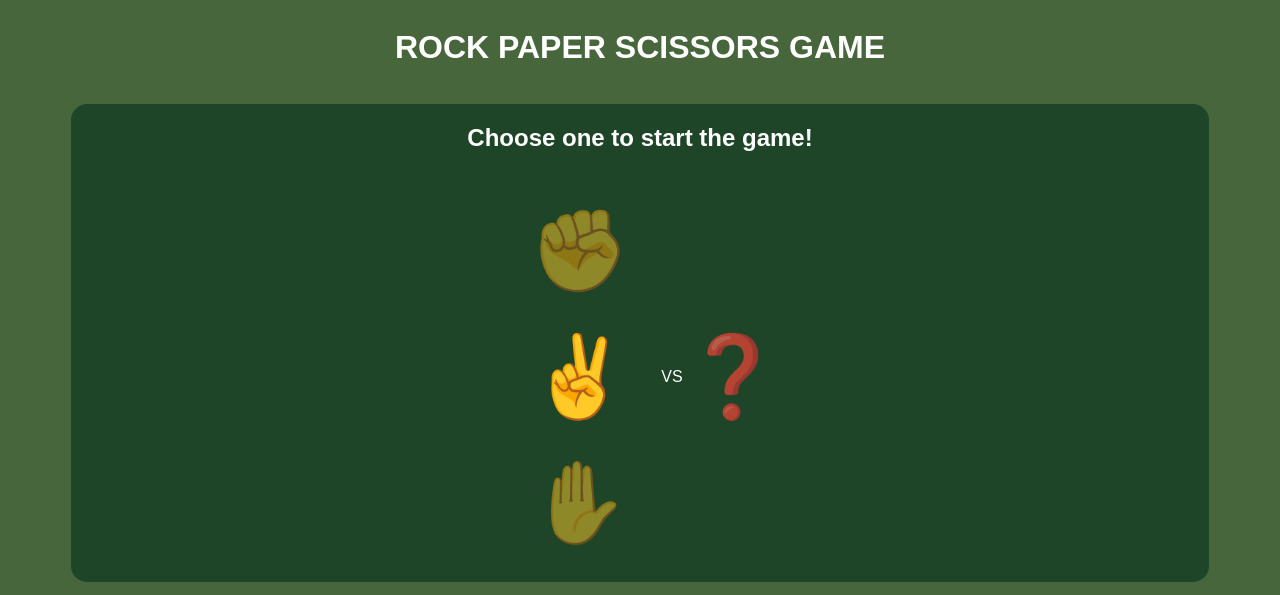
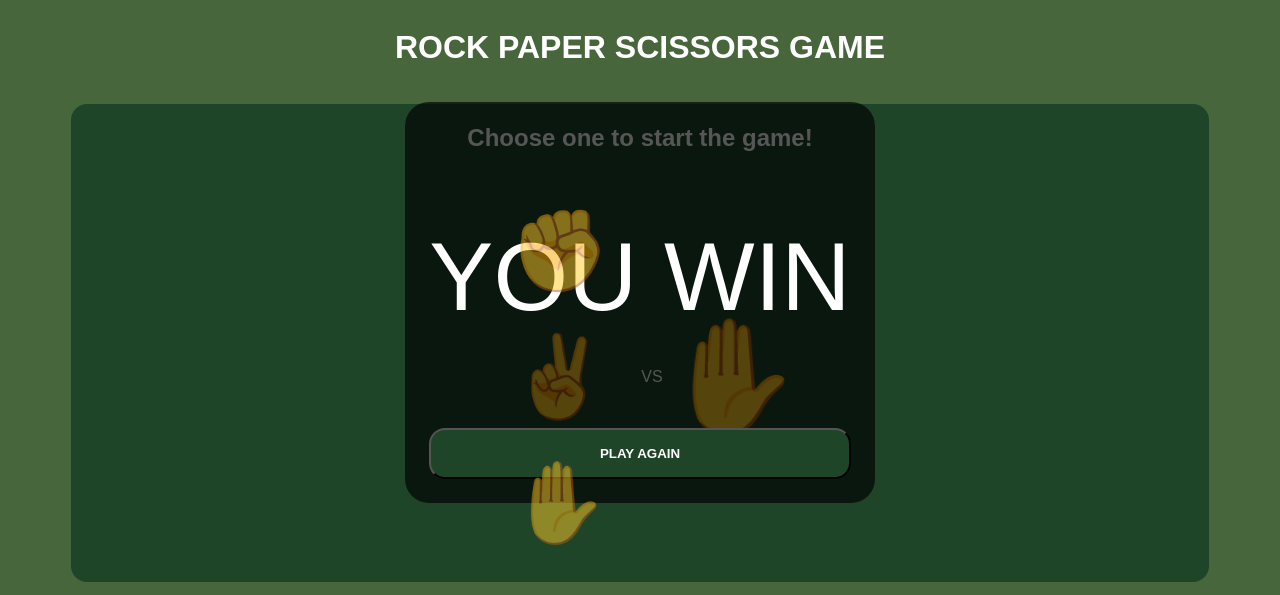
Before and after one commit to AngelTaRa99/rock-paper-scissors, a plain HTML site: page index.html in a window 1280 px wide. Both pictures are taken after a click on the element "✌️". Drawn offline with Linux system fonts and the light colour scheme.

Commit message:
Add result of the match screen, now cpu choice displays on screen

```diff
--- a/index.html
+++ b/index.html
@@ -10,6 +10,10 @@
 
     <body>
         <h1>ROCK PAPER SCISSORS GAME</h1>
+        <div id='resultScreen' class="resultScreen">
+            <p id="result"></p>
+            <button class="playButton">PLAY AGAIN</button>
+        </div>
         <div class="playArea">
         <h2>Choose one to start the game!</h2>
         <div class="gameArena">
@@ -23,15 +27,11 @@
             </div>
             <div class="cpuArea">
                 <p class="cpuChoice">
-                <p class="before">❓</p>
-                <p class="after"></p>
+                <p id="before">❓</p>
+                <p id="after"></p>
                 </p>
             </div>
         </div>
-    </div>
-    <div class="resultScreen">
-        <button class="playButton">PLAY AGAIN</button>
-        <p class="result"></p>
     </div>
     <script>
         let playerChoice = 0;
@@ -60,18 +60,30 @@
                 cpuHand = Math.floor((Math.random() * 10) / 3);
             }
 
+            document.getElementById("before").style.display = 'none';
+
+            if (cpuHand == 1) {
+                document.getElementById("after").innerText = '✊';
+            } else if (cpuHand == 2) {
+                document.getElementById("after").innerText = '✌️';
+            } else {
+                document.getElementById("after").innerText = '✋';
+            }
+
             // if that analize the cases where the player wins, then an else if that detects a draw, the rest of the cases means that the player lost
             //1 = rock, 2 = scissors, 3 = paper
-            var div = document.getElementsByClassName('.resultScreen')
             if ((cpuHand == 1 && playerHand == 3) || (cpuHand == 2 && playerHand == 1) || (cpuHand == 3 && playerHand == 2)) {
-                console.log("Player wins!!")
-                div.innerHTML += 'aaaaaa';
+                document.getElementById("result").innerText = 'YOU WIN';
             } else if (cpuHand == playerHand) {
-                console.log("DRAW!!")
+
+                document.getElementById("result").innerText = 'DRAW';
             } else {
-                console.log("Player lose :(")
+
+                document.getElementById("result").innerText = 'YOU LOST';
             }
 
+            document.getElementById("resultScreen").style.display = 'flex';
+            document.getElementById("resultScreen").style.position = 'absolute';
         }
     </script>
 </body>
--- a/style.css
+++ b/style.css
@@ -30,13 +30,6 @@ button {
     color: var(--text-color);
 }
 
-.playButton {
-    background-color: var(--win-background);
-    padding: 1rem 2rem;
-    border-radius: 1rem;
-    font-weight: 800;
-    display: none;
-}
 
 .playArea {
     margin: 1rem;
@@ -75,12 +68,34 @@ button {
     transition: 300ms;
 }
 
-.before {
+#before {
     transition: 300ms;
     font-size: 5rem;
     opacity: 0.7;
 }
+#after {
+    transition: 300ms;
+    font-size: 7rem;
+    opacity: 1.0;
+}
 
-.result {
+.resultScreen {
+    background-color: rgba(0, 0, 0, 0.664);
+    border-radius: 1.5rem;
+    padding: 1.5rem;
+    display: none;
+    flex-direction: column;
+    transition: 300ms;
+}
+
+.playButton {
+    background-color: var(--win-background);
+    padding: 1rem 2rem;
+    border-radius: 1rem;
+    font-weight: 800;
+
+}
+
+#result {
     font-size: 6rem;
 }
```
Lines whose indentation alone changed are shown as unchanged.
